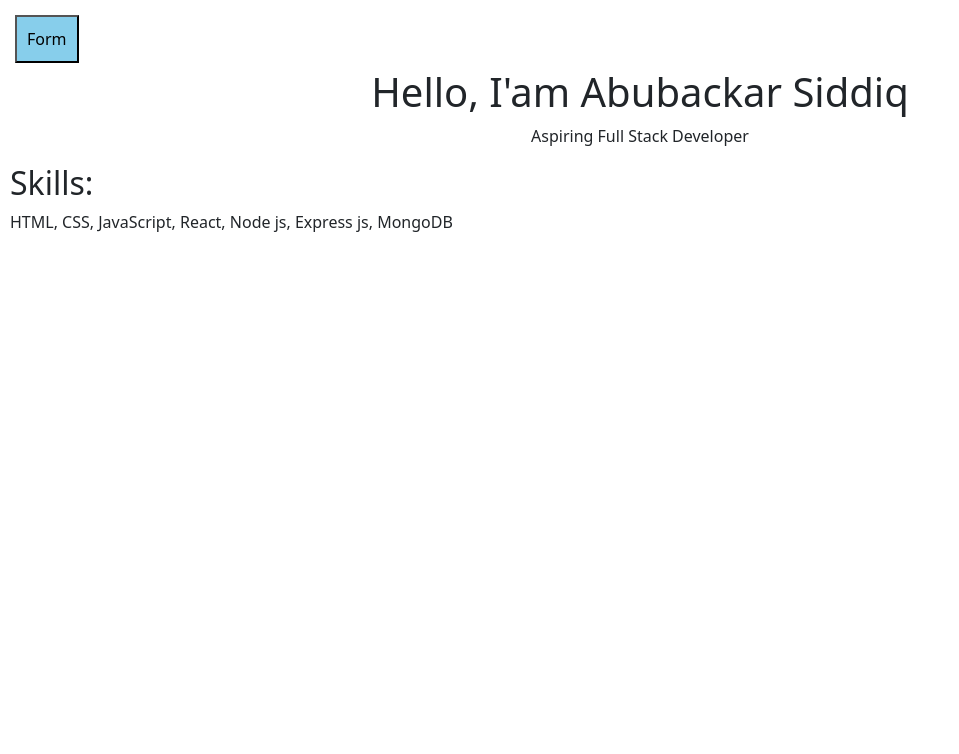
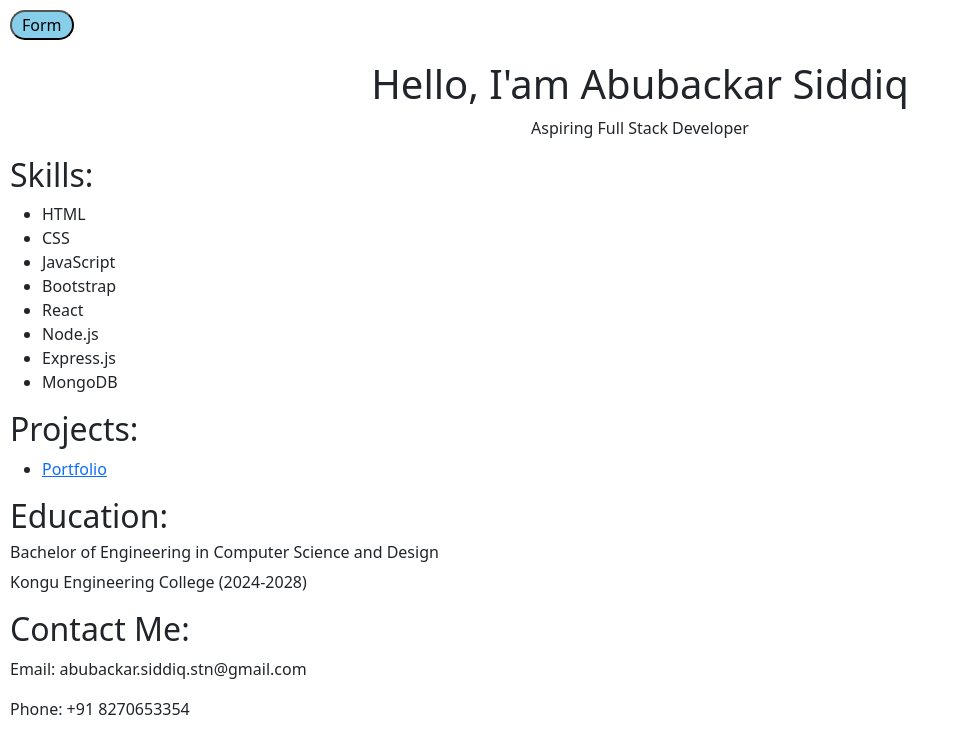
Before and after one commit to abubackar-siddiq-s/Full_Stack_Development, a plain HTML site: page index.html in a window 1280 px wide. Shown: the whole page, without its empty margins (0-959 px from the left). Drawn offline with nearby package versions, Linux system fonts and the light colour scheme.

Commit message:
Add files via upload

```diff
--- a/form.html
+++ b/form.html
@@ -1,36 +1,39 @@
 <html>
-
   <head>
     <title>Form</title>
-    <link href="https://cdn.jsdelivr.net/npm/bootstrap@5.3.8/dist/css/bootstrap.min.css" rel="stylesheet"
-        integrity="sha384-sRIl4kxILFvY47J16cr9ZwB07vP4J8+LH7qKQnuqkuIAvNWLzeN8tE5YBujZqJLB" crossorigin="anonymous">
+    <link
+      href="https://cdn.jsdelivr.net/npm/bootstrap@5.3.8/dist/css/bootstrap.min.css"
+      rel="stylesheet"
+      integrity="sha384-sRIl4kxILFvY47J16cr9ZwB07vP4J8+LH7qKQnuqkuIAvNWLzeN8tE5YBujZqJLB"
+      crossorigin="anonymous"
+    />
   </head>
 
   <body>
     <center>
-        <div style="margin: 50px;">
+      <div style="margin: 50px">
         <table>
           <tr>
             <td>Name:</td>
-                    <td><input></td>
+            <td><input /></td>
           </tr>
           <tr>
             <td>Rollno:</td>
-                    <td><input></td>
+            <td><input /></td>
           </tr>
           <tr>
             <td>Email:</td>
-                    <td><input type="email"></td>
+            <td><input type="email" /></td>
           </tr>
           <tr>
             <td>Mobile:</td>
-                    <td><input></td>
+            <td><input /></td>
           </tr>
           <tr>
             <td>Gender:</td>
             <td>
-                        <input type="radio" name="gender">Male
-                        <input type="radio" name="gender">Female
+              <input type="radio" name="gender" />Male
+              <input type="radio" name="gender" />Female
             </td>
           </tr>
           <tr>
@@ -39,8 +42,12 @@
               <select>
                 <option value="Computer Science and Engineering">CSE</option>
                 <option value="Information Technology">IT</option>
-                            <option value="Artificial Intelligence and Date Science">AIDS</option>
-                            <option value="Artificial Intelligence and Machine Learning">AIML</option>
+                <option value="Artificial Intelligence and Date Science">
+                  AIDS
+                </option>
+                <option value="Artificial Intelligence and Machine Learning">
+                  AIML
+                </option>
                 <option value="Computer Science and Design">CSD</option>
               </select>
             </td>
@@ -48,10 +55,10 @@
           <tr>
             <td>Language Known:</td>
             <td>
-                        <input type="checkbox" value="Tamil">Tamil
-                        <input type="checkbox" value="English">English
-                        <input type="checkbox" value="Telungu">Telungu
-                        <input type="checkbox" value="Hindi">Hindi
+              <input type="checkbox" value="Tamil" />Tamil
+              <input type="checkbox" value="English" />English
+              <input type="checkbox" value="Telungu" />Telungu
+              <input type="checkbox" value="Hindi" />Hindi
             </td>
           </tr>
           <tr>
@@ -60,10 +67,12 @@
           </tr>
           <tr>
             <td>Password:</td>
-                    <td><input type="password"></td>
+            <td><input type="password" /></td>
           </tr>
           <tr>
-                    <td><a href="index.html" target="_blank">Click to See my Profile</a></td>
+            <td>
+              <a href="index.html" target="_blank">Click to See my Profile</a>
+            </td>
           </tr>
           <tr>
             <td><button type="submit">Submit</button></td>
@@ -72,9 +81,10 @@
         </table>
       </div>
     </center>
-     <script src="https://cdn.jsdelivr.net/npm/bootstrap@5.3.8/dist/js/bootstrap.bundle.min.js"
+    <script
+      src="https://cdn.jsdelivr.net/npm/bootstrap@5.3.8/dist/js/bootstrap.bundle.min.js"
       integrity="sha384-FKyoEForCGlyvwx9Hj09JcYn3nv7wiPVlz7YYwJrWVcXK/BmnVDxM+D2scQbITxI"
-        crossorigin="anonymous"></script>
+      crossorigin="anonymous"
+    ></script>
   </body>
-
 </html>
--- a/index.html
+++ b/index.html
@@ -1,24 +1,71 @@
+<html>
   <head>
     <title>Abubackar Siddiq</title>
-    <link href="https://cdn.jsdelivr.net/npm/bootstrap@5.3.8/dist/css/bootstrap.min.css" rel="stylesheet"
-        integrity="sha384-sRIl4kxILFvY47J16cr9ZwB07vP4J8+LH7qKQnuqkuIAvNWLzeN8tE5YBujZqJLB" crossorigin="anonymous">
-
+    <link
+      href="https://cdn.jsdelivr.net/npm/bootstrap@5.3.8/dist/css/bootstrap.min.css"
+      rel="stylesheet"
+      integrity="sha384-sRIl4kxILFvY47J16cr9ZwB07vP4J8+LH7qKQnuqkuIAvNWLzeN8tE5YBujZqJLB"
+      crossorigin="anonymous"
+    />
   </head>
 
-<body style="margin: 10px;">
-    <a href="form.html" target="_blank" style="text-decoration: none; color: black;"><button
-            style="padding: 10px; margin: 5px; background-color: skyblue;">Form</button></a>
-    <div style="text-align: center;">
+  <body style="margin: 10px">
+    <a
+      href="form.html"
+      target="_blank"
+      style="text-decoration: none; color: black"
+      ><button
+        style="
+          background-color: skyblue;
+          border-radius: 100px;
+          padding-left: 10px;
+          padding-right: 10px;
+        "
+      >
+        Form
+      </button></a
+    >
+    <div style="text-align: center; margin-top: 20px">
       <h1>Hello, I'am Abubackar Siddiq</h1>
       <p>Aspiring Full Stack Developer</p>
     </div>
     <div>
       <h2>Skills:</h2>
-        <p>HTML, CSS, JavaScript, React, Node js, Express js, MongoDB</p>
+      <ul>
+        <li>HTML</li>
+        <li>CSS</li>
+        <li>JavaScript</li>
+        <li>Bootstrap</li>
+        <li>React</li>
+        <li>Node.js</li>
+        <li>Express.js</li>
+        <li>MongoDB</li>
+      </ul>
     </div>
-    <script src="https://cdn.jsdelivr.net/npm/bootstrap@5.3.8/dist/js/bootstrap.bundle.min.js"
+    <div>
+      <h2>Projects:</h2>
+      <ul>
+        <li>
+          <a href="index.html" target="_blank"
+            >Portfolio</a
+          >
+        </li>
+      </ul>
+    </div>
+    <div>
+      <h2>Education:</h2>
+      <h6>Bachelor of Engineering in Computer Science and Design</h6>
+      <p>Kongu Engineering College (2024-2028)</p>
+    </div>
+    <div>
+      <h2>Contact Me:</h2>
+      <p>Email: abubackar.siddiq.stn@gmail.com</p>
+      <p>Phone: +91 8270653354</p>
+    </div>
+    <script
+      src="https://cdn.jsdelivr.net/npm/bootstrap@5.3.8/dist/js/bootstrap.bundle.min.js"
       integrity="sha384-FKyoEForCGlyvwx9Hj09JcYn3nv7wiPVlz7YYwJrWVcXK/BmnVDxM+D2scQbITxI"
-        crossorigin="anonymous"></script>
+      crossorigin="anonymous"
+    ></script>
   </body>
-
 </html>
```
Lines whose indentation alone changed are shown as unchanged.
